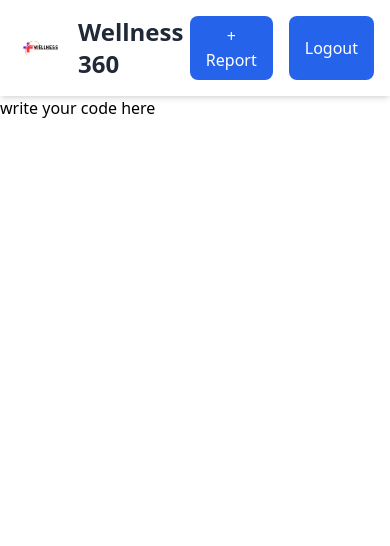
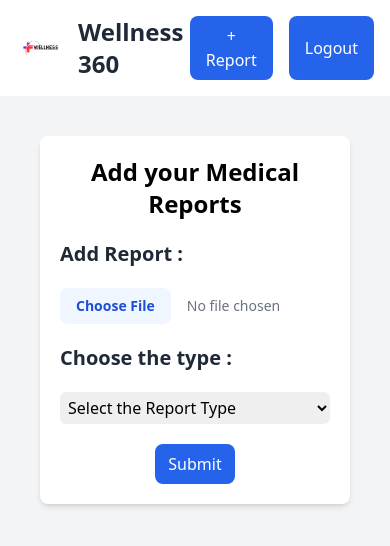
Before and after one commit to Harshasri1511/healthcare, a Next.js app: page /Report in a window 390 px wide. Shown: the top 546 px of the page. Built offline with nearby package versions, Linux system fonts and the light colour scheme.

Commit message:
added Report page only for the mobile

```diff
--- a/app/Report/page.jsx
+++ b/app/Report/page.jsx
@@ -1,14 +1,44 @@
 "use client";
+import { useState } from "react";
 
 export default function Report(){
 
-    // you should get  the  file from the user and the
-    // what type  of dooc he was submiiting(in dropdown
-    // way) if you wish you can add extra feature and
-    // maintain the web styling
+    const [selectedReport, setSelectedReport] = useState('');
+
+
+    const handlechange = (e)=>{
+        setSelectedReport(e.target.value)
+    }
+
     return(
-        <div>
-            write your code here
+        <div className="p-10 min-h-screen bg-gray-100">
+            <form onSubmit={(e)=>{
+            e.preventDefault();
+            console.log(e)
+            }} className="flex flex-col gap-5 bg-white shadow-md p-5 rounded-lg">
+                <h1 className="text-2xl font-semibold text-center">
+                    Add your Medical Reports
+                </h1>
+                <h1 className="text-xl font-semibold text-left text-gray-800">Add Report :</h1>
+                <input
+                type="file"
+                accept="image/*,.pdf,.doc,.docx,.txt"
+                className="block w-full text-sm text-gray-500 file:mr-4 file:py-2 file:px-4 file:rounded-lg file:border-0 file:text-sm file:font-semibold file:bg-blue-50 file:text-blue-700 hover:file:bg-blue-100 transition-colors duration-150 ease-out" required
+                 />
+                <h1 className="text-xl font-semibold text-left text-gray-800">Choose the type :</h1>
+                <select value = {selectedReport} onChange={handlechange} required className="hover:bg-gray-100 px-1 py-1 rounded-md">
+                    <option value = "" disabled>Select the Report Type</option>
+                    <option value="lood pressure">Blood pressure</option>
+                    <option value="Blood Sugar<">Blood Sugar</option>
+                    <option value="Genetic Report">Genetic Report</option>
+                    <option value="Hormonals Profile">Hormonals Profile</option>
+                </select>
+                <div className="flex justify-center">
+                    <button className="bg-blue-600 p-2 rounded-lg text-white w-20 hover:bg-blue-700">Submit</button>
+                </div>
+
+            </form>
         </div>
+
     );
 }
--- a/app/bmi/page.jsx
+++ b/app/bmi/page.jsx
@@ -1,3 +1,28 @@
-export default function bmi(){
-    return(<div>bmi</div>);
-}
+"use client";
+import React, { useState } from 'react';
+
+const ReportSelector = () => {
+  // State to manage the selected value
+  const [selectedReport, setSelectedReport] = useState("");
+
+  // Handler for when the selection changes
+  const handleReportChange = (event) => {
+    setSelectedReport(event.target.value);
+  };
+
+  return (
+    <select>
+      {/* Placeholder option */}
+      <option value="fszdcsdzf">
+        Select the Report Type
+      </option>
+      {/* Other options */}
+      <option value="Blood pressure">Blood pressure</option>
+      <option value="Blood Sugar">Blood Sugar</option>
+      <option value="Genetic Report">Genetic Report</option>
+      <option value="Hormonals Profile">Hormonals Profile</option>
+    </select>
+  );
+};
+
+export default ReportSelector;
--- a/components/AnalysisCard.jsx
+++ b/components/AnalysisCard.jsx
@@ -10,11 +10,11 @@ export default function AnalysisCard( {report,logo,rou}){
     return(
     <div className="flex flex-row gap-5 lg:w-[48%] bg-white shadow-md rounded-lg p-5 w-full">
         <div className="flex flex-row">
-          <Image width = {200} height={10} src = {logo} alt = "Blood test image" className="rounded-full w-full"/>
+          <Image width = {150} height={100} src = {logo} alt = "Blood test image" className="rounded-full"/>
         </div>
         <div className="flex flex-col w-full relative">
                 <h1 className="text-black font-semibold">Check Your {report}</h1>
-                <p className="text-black ">Analyse your {report} by Clicking down the "Analyse" button</p>
+                <p className="text-black">Analyse your {report} by Clicking down the "Analyse" button</p>
                 <div className="flex w-full justify-end mt-2">
                     <button className="px-4 py-2 bg-blue-600 text-white rounded-lg hover:bg-blue-700 btn items-end" onClick={()=>{
                         router.push(`/${rou}`)}}>
```
